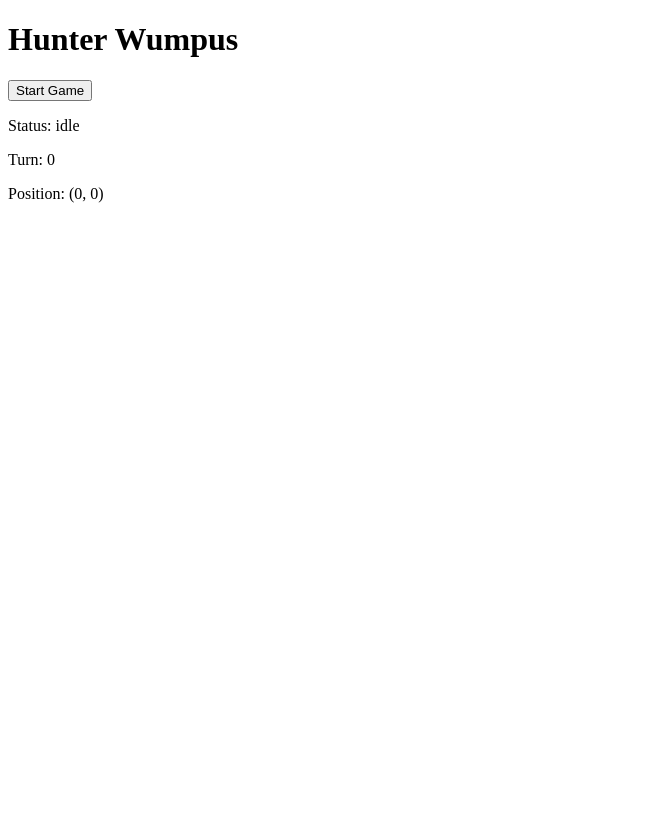
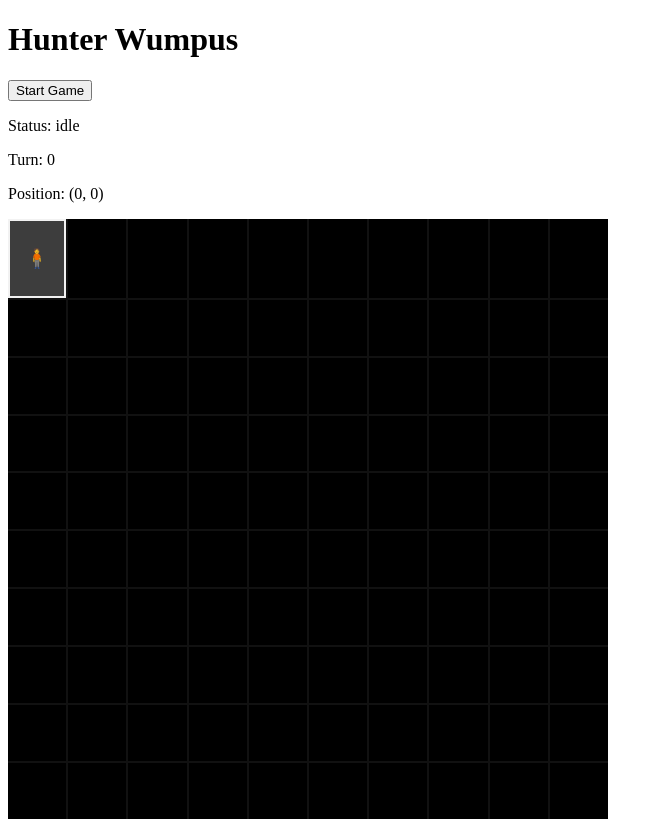
Before and after one commit to Amritesh-878/hunter-wumpus, a React (Vite) app in the folder frontend/: page / in a window 1280 px wide. Shown: the whole page, without its empty margins (0-663 px from the left). Before the commit the page ends 800 px from the top, so only its background shows below. Built offline with nearby package versions, Linux system fonts and the light colour scheme; no server answers.

Commit message:
feat(grid): grid rendering and fog of war
- Squash merged from feat/task-007
- See branch history for individual commits

```diff
--- a/frontend/src/App.jsx
+++ b/frontend/src/App.jsx
@@ -1,4 +1,5 @@
 import { startGame } from './api/gameService';
+import Grid from './components/Grid';
 import { GameProvider, useGame } from './store/GameContext';
 
 function GameShell() {
@@ -31,6 +32,12 @@ function GameShell() {
       <p>
         Position: ({state.playerPos[0]}, {state.playerPos[1]})
       </p>
+      <Grid
+        gridSize={state.gridSize}
+        playerPos={state.playerPos}
+        exploredTiles={state.exploredTiles}
+        senses={state.senses}
+      />
       {state.error ? <p role='alert'>Error: {state.error}</p> : null}
     </main>
   );
--- /dev/null
+++ b/frontend/src/components/Grid.jsx
@@ -0,0 +1,56 @@
+import PropTypes from 'prop-types';
+
+import Tile from './Tile';
+import '../styles/Grid.css';
+
+function tileKey(x, y) {
+  return `${x},${y}`;
+}
+
+export default function Grid({ gridSize, playerPos, exploredTiles, senses }) {
+  const [playerX, playerY] = playerPos;
+  const exploredSet = new Set(exploredTiles.map(([x, y]) => tileKey(x, y)));
+  const tiles = [];
+
+  for (let y = 0; y < gridSize; y += 1) {
+    for (let x = 0; x < gridSize; x += 1) {
+      const isPlayerHere = x === playerX && y === playerY;
+      const isExplored = isPlayerHere || exploredSet.has(tileKey(x, y));
+
+      tiles.push(
+        <Tile
+          key={tileKey(x, y)}
+          x={x}
+          y={y}
+          isExplored={isExplored}
+          isPlayerHere={isPlayerHere}
+          senses={senses}
+          revealPit={false}
+          revealGold={false}
+        />,
+      );
+    }
+  }
+
+  return (
+    <section
+      className='grid'
+      style={{ '--grid-size': gridSize }}
+      aria-label='Game grid'
+    >
+      {tiles}
+    </section>
+  );
+}
+
+Grid.propTypes = {
+  gridSize: PropTypes.number.isRequired,
+  playerPos: PropTypes.arrayOf(PropTypes.number).isRequired,
+  exploredTiles: PropTypes.arrayOf(PropTypes.arrayOf(PropTypes.number))
+    .isRequired,
+  senses: PropTypes.shape({
+    breeze: PropTypes.bool.isRequired,
+    stench: PropTypes.bool.isRequired,
+    shine: PropTypes.bool.isRequired,
+  }).isRequired,
+};
--- /dev/null
+++ b/frontend/src/components/Tile.jsx
@@ -0,0 +1,70 @@
+import PropTypes from 'prop-types';
+
+import '../styles/Tile.css';
+
+export default function Tile({
+  x,
+  y,
+  isExplored,
+  isPlayerHere,
+  senses,
+  revealPit,
+  revealGold,
+}) {
+  const classNames = ['tile', isExplored ? 'tile--explored' : 'tile--fog'];
+
+  if (isPlayerHere) {
+    classNames.push('tile--player');
+  }
+
+  if (isPlayerHere && senses.breeze) {
+    classNames.push('tile--sense-breeze');
+  }
+
+  if (isPlayerHere && senses.stench) {
+    classNames.push('tile--sense-stench');
+  }
+
+  if (isPlayerHere && senses.shine) {
+    classNames.push('tile--sense-shine');
+  }
+
+  if (revealPit) {
+    classNames.push('tile--pit');
+  }
+
+  if (revealGold) {
+    classNames.push('tile--gold');
+  }
+
+  if (!isExplored) {
+    return (
+      <div
+        className={classNames.join(' ')}
+        data-x={x}
+        data-y={y}
+        aria-hidden='true'
+      />
+    );
+  }
+
+  return (
+    <div className={classNames.join(' ')} data-x={x} data-y={y}>
+      {isPlayerHere ? '🧍' : null}
+    </div>
+  );
+}
+
+Tile.propTypes = {
+  x: PropTypes.number.isRequired,
+  y: PropTypes.number.isRequired,
+  isExplored: PropTypes.bool.isRequired,
+  isPlayerHere: PropTypes.bool.isRequired,
+  senses: PropTypes.shape({
+    breeze: PropTypes.bool.isRequired,
+    stench: PropTypes.bool.isRequired,
+    shine: PropTypes.bool.isRequired,
+  }).isRequired,
+  revealPit: PropTypes.bool.isRequired,
+  revealGold: PropTypes.bool.isRequired,
+};
--- /dev/null
+++ b/frontend/src/styles/Grid.css
@@ -0,0 +1,8 @@
+.grid {
+  display: grid;
+  grid-template-columns: repeat(var(--grid-size), 1fr);
+  width: min(80vw, 600px);
+  aspect-ratio: 1 / 1;
+  gap: 2px;
+  background-color: #111;
+}
--- /dev/null
+++ b/frontend/src/styles/Tile.css
@@ -0,0 +1,42 @@
+.tile {
+  background-color: #2a2a2a;
+  border: 1px solid #333;
+  display: flex;
+  align-items: center;
+  justify-content: center;
+  font-size: 1.2rem;
+}
+
+.tile--fog {
+  background-color: #000;
+  border-color: #000;
+}
+
+.tile--explored {
+  background-color: #3d3d3d;
+}
+
+.tile--player {
+  outline: 2px solid #f2f2f2;
+  outline-offset: -2px;
+}
+
+.tile--sense-breeze {
+  box-shadow: inset 0 0 0 2px #5dade2;
+}
+
+.tile--sense-stench {
+  box-shadow: inset 0 0 0 2px #af7ac5;
+}
+
+.tile--sense-shine {
+  box-shadow: inset 0 0 0 2px #f7dc6f;
+}
+
+.tile--pit {
+  background-color: #1f1f1f;
+}
+
+.tile--gold {
+  background-color: #6d5f1a;
+}
```
Also changed, not shown: 2 other files (tests, documents, lock files or other folders).
